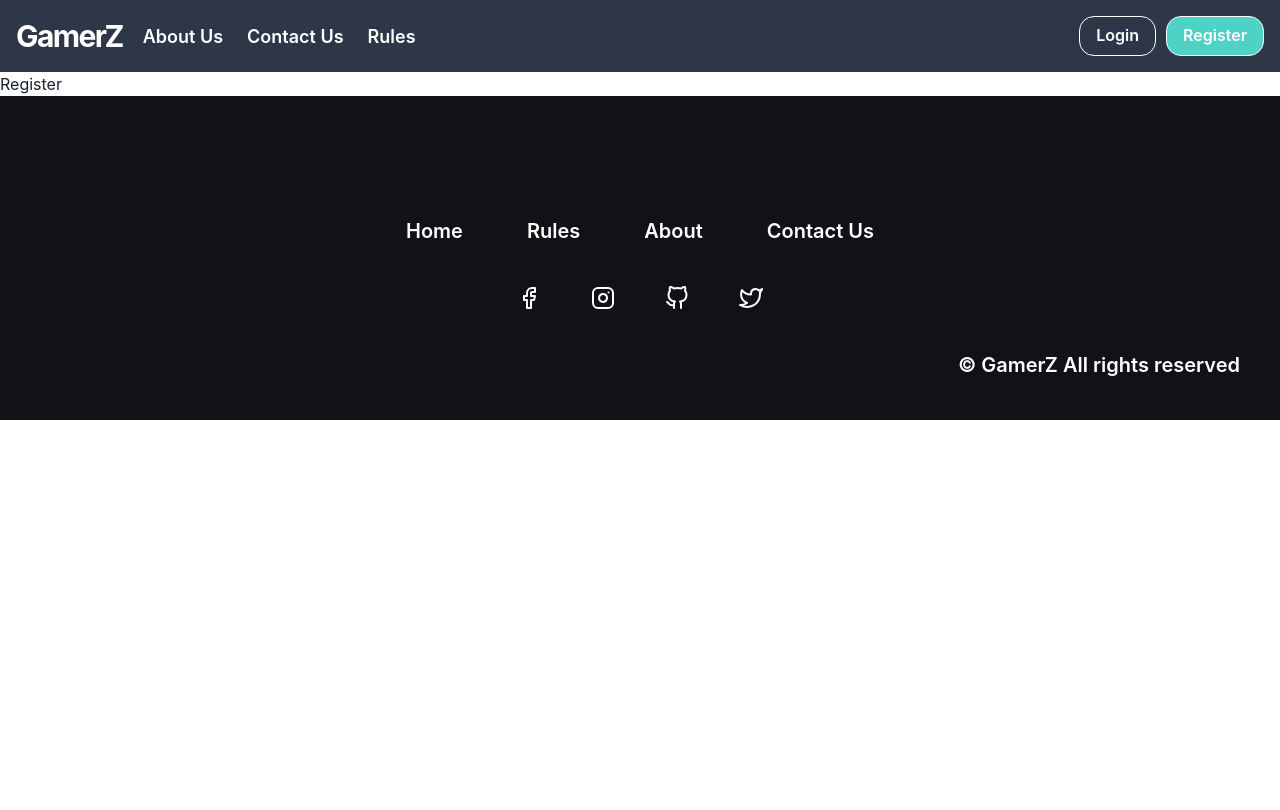
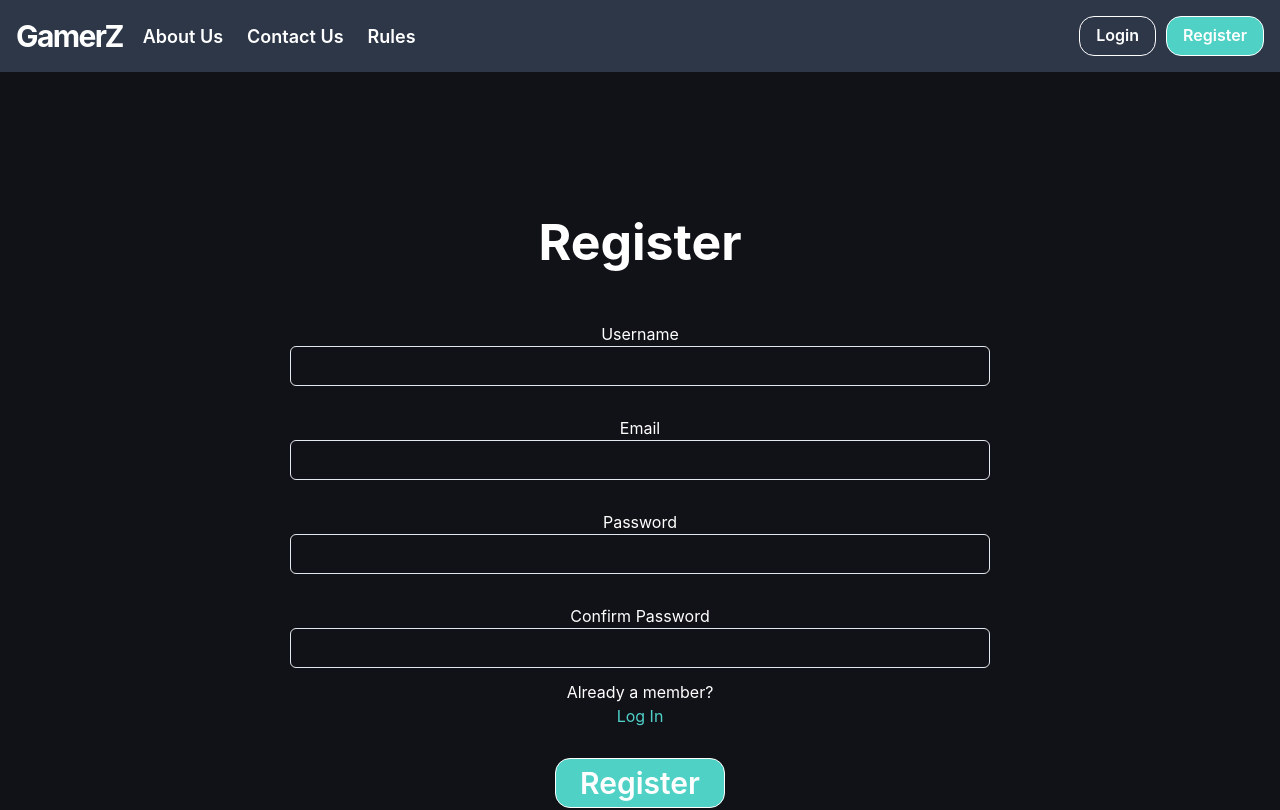
Before and after one commit to AxxellB/react-final-project, a React (Create React App) app in the folder client/: page /register in a window 1280 px wide. Shown: the top 810 px of the page. Built offline with nearby package versions, Linux system fonts and the light colour scheme.

Commit message:
Created login and register pages

```diff
--- a/client/src/App.js
+++ b/client/src/App.js
@@ -7,13 +7,11 @@ import Header from './components/Header/Header';
 import HomePageAnimation from './components/HomePageAnimation/HomePageAnimation';
 import Promotional from './components/Promotional/Promotinal';
 import Register from './components/Register/Register';
-
+import Login from './components/Login/Login'
 
 function App() {
     return (
         <>
-
-
             <Switch>
                 <Route path="/" exact>
                     <Header></Header>
@@ -21,13 +19,10 @@ function App() {
                     <Promotional></Promotional>
                     <Footer></Footer>
                 </Route>
-                <Route path="/about-us" ></Route>
-                <Route path="/register">
-                    <Header></Header>
-                    <Register></Register>
-                    <Footer></Footer>
+                <Route path="/about-us"></Route>
+                <Route path="/register" component={Register}>
                 </Route>
-                <Route path="/login"></Route>
+                <Route path="/login" component={Login}></Route>
                 <Route path="/logout"></Route>
                 <Route path="/contact-us"></Route>
                 <Route path="/tournaments"></Route>
--- /dev/null
+++ b/client/src/components/Login/Login.js
@@ -0,0 +1,21 @@
+import { Box,Heading } from '@chakra-ui/react';
+
+import Header from '../Header/Header';
+import Footer from '../Footer/Footer';
+import LoginForm from './LoginForm';
+
+
+const Login = () => {
+    return (
+        <>
+        <Header/>
+        <Box align="center" bg="#111217" color="white" minH={600} padding={140}>
+            <Heading as="h1" fontSize={50} mb={50}>Login</Heading>
+            <LoginForm/>
+        </Box>
+        <Footer/>
+        </>
+    );
+}
+
+export default Login;
--- /dev/null
+++ b/client/src/components/Login/LoginForm.js
@@ -0,0 +1,37 @@
+import { Component } from "react";
+import { Box, Text, Input, Button } from "@chakra-ui/react";
+import { Link } from 'react-router-dom';
+
+
+class LoginForm extends Component {
+    constructor(props) {
+        super(props)
+
+        this.state = {
+            username: "",
+            password: ""
+        }
+    }
+
+    render() {
+        return (
+            <Box maxWidth={700}>
+                <form>
+                    <Box mb={30}>
+                    <Text>Username</Text>
+                    <Input></Input>
+                    </Box>
+                    <Box mb={30}>
+                    <Text>Password</Text>
+                    <Input mb={3}></Input>
+                    <span>Don't have an account? <Link to="/register"><Text color="#4FD1C9" _hover={{"color": "teal.100"}}>Register</Text></Link></span>
+                    </Box>
+                    <Button bg="teal.300" fontSize={30} padding={6} border="1px" borderRadius="15" _hover={{ color: "teal.300", bg: "white" }}>
+                        Login
+                    </Button>
+                </form>
+            </Box>
+        )
+    }
+}
+export default LoginForm;
--- a/client/src/components/Register/Register.js
+++ b/client/src/components/Register/Register.js
@@ -1,6 +1,19 @@
+import { Box, Heading } from '@chakra-ui/react';
+
+import RegisterForm from './RegisterForm';
+import Header from '../Header/Header';
+import Footer from '../Footer/Footer'
+
 const Register = () => {
     return (
-        <h1>Register</h1>
+        <>
+        <Header/>
+        <Box align="center" bg="#111217" color="white" minH={600} padding={140}>
+            <Heading as="h1" fontSize={50} mb={50}>Register</Heading>
+            <RegisterForm></RegisterForm>
+        </Box>
+        <Footer/>
+        </>
     );
 }
 
--- /dev/null
+++ b/client/src/components/Register/RegisterForm.js
@@ -0,0 +1,47 @@
+import { Component } from "react";
+import { Box, Text, Input, Spacer, Button } from "@chakra-ui/react";
+import { Link } from 'react-router-dom';
+
+
+class RegisterForm extends Component {
+    constructor(props) {
+        super(props)
+
+        this.state = {
+            username: "",
+            email: "",
+            password: ""
+        }
+    }
+
+    render() {
+        return (
+            <Box maxWidth={700}>
+                <form>
+                    <Box mb={30}>
+                    <Text>Username</Text>
+                    <Input></Input>
+                    </Box>
+                    <Box mb={30}>
+                    <Text>Email</Text>
+                    <Input></Input>
+                    </Box>
+                    <Box mb={30}>
+                    <Text>Password</Text>
+                    <Input></Input>
+                    </Box>
+                    <Box mb={30}>
+                    <Text>Confirm Password</Text>
+                    <Input mb={3}></Input>
+                    <span>Already a member? <Link to="/login"><Text color="#4FD1C9" _hover={{"color": "teal.100"}}>Log In</Text></Link></span>
+                    </Box>
+                    <Button bg="teal.300" fontSize={30} padding={6} border="1px" borderRadius="15" _hover={{ color: "teal.300", bg: "white" }}>
+                        Register
+                    </Button>
+                </form>
+            </Box>
+        )
+    }
+}
+
+export default RegisterForm;
```
